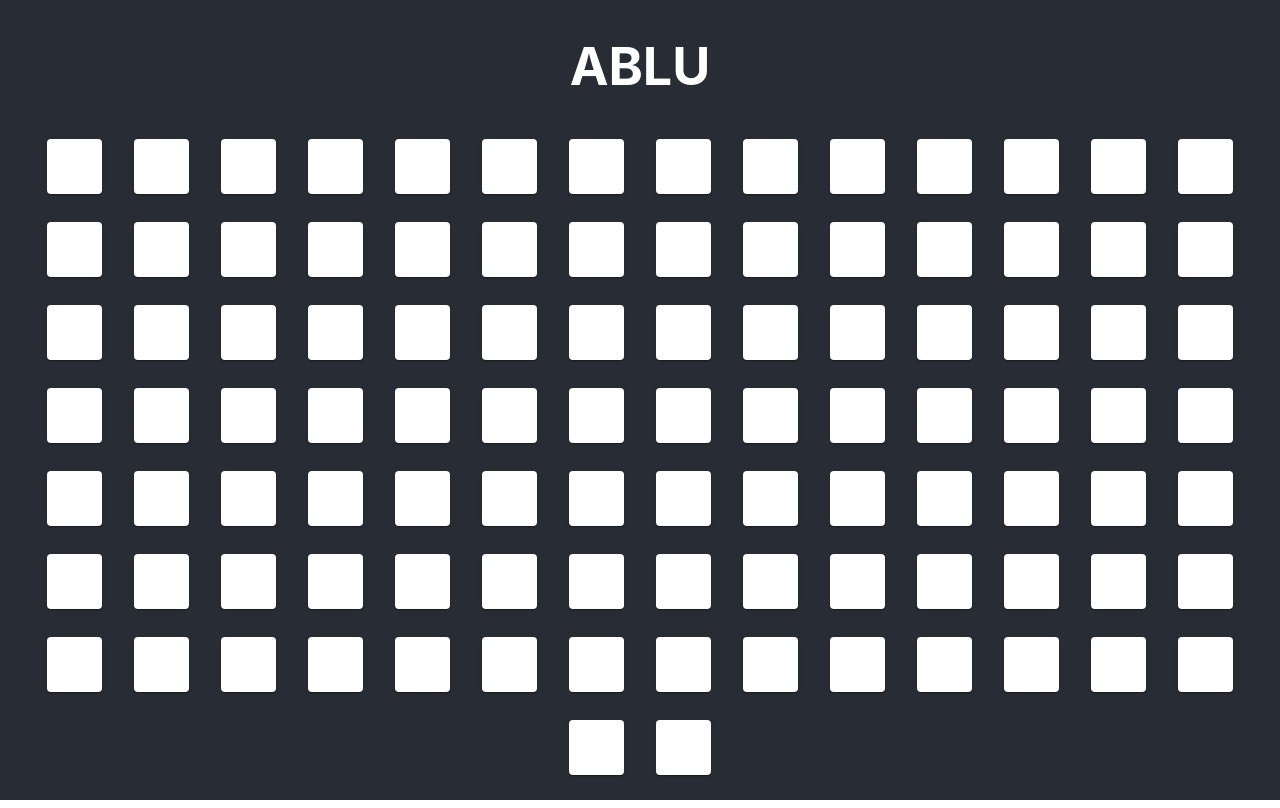
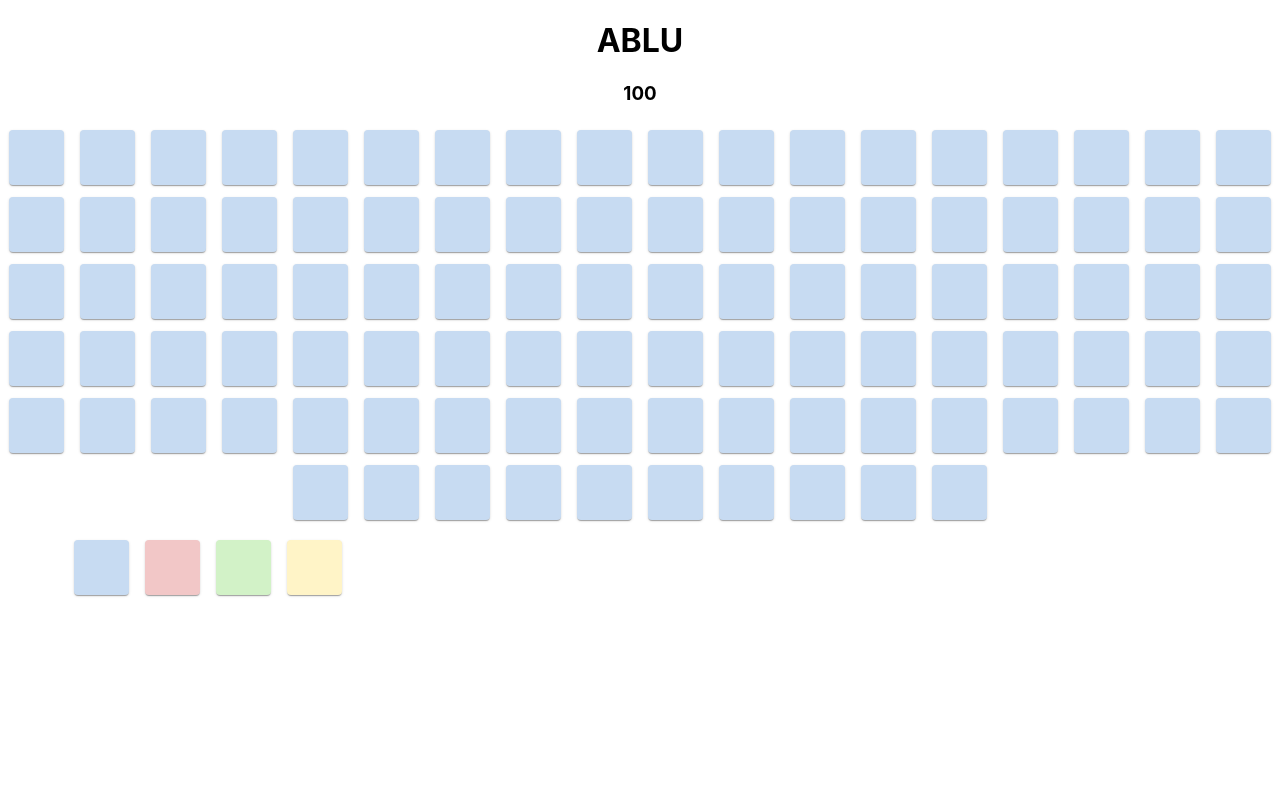
Before and after one commit to tklausner/ablu, a React (Create React App) app: page / in a window 1280 px wide. Built offline with nearby package versions, Linux system fonts and the light colour scheme; the HTML template or start-up script is replaced by a standard one.

Commit message:
lots of changes

```diff
--- a/src/App.js
+++ b/src/App.js
@@ -1,81 +1,18 @@
 import './App.css';
 import React from 'react';
-import { makeStyles } from '@material-ui/core/styles';
-import Grid from '@material-ui/core/Grid';
-import Paper from '@material-ui/core/Paper';
-import { Button } from '@material-ui/core';
-
-const useStyles = makeStyles((theme) => ({
-  root: {
-    flexGrow: 1,
-  },
-  paper: {
-    height: 55,
-    width: 55,
-  },
-
-}));
-
-// Winning Square
-let wIndex = 0;
-
+import Game from "./Game.js"
 
 function App() {
-
-  const [spacing] = React.useState(2);
-  const classes = useStyles();
-
-  // Create Square IDS
-  const vals = [...Array(100).keys()];
-
-  // Create map of Squares to Number Bid
-  let valMap = new Map();
-  vals.forEach(e => {
-    valMap[e] = 0;
-  });
-
 
 
   return (
     <div className="App">
-      <header className="App-header">
+      <header >
         <h1>ABLU</h1>
-        <Grid container className={classes.root} spacing={2}>
-          <Grid item xs={12}>
-            <Grid container justifyContent="center" spacing={spacing}>
-              {vals.map((value) => (
-                <Grid key={value} item>
-                  <Button onClick={(a => {
-                    squarePressed(valMap, value);
-                  })}>
-                    <Paper className={classes.paper} />
-                  </Button>
-                </Grid>
-              ))}
-            </Grid>
-          </Grid>
-        </Grid>
       </header>
+      <Game />
     </div>
   );
 }
 
-function squarePressed(map, val) {
-  if (val === wIndex) {
-    console.log("winning")
-  }
-  map[val] += 1;
-  console.log(val, map[val])
-}
-
-function calcWindex(map) {
-  let min = 999;
-  map.forEach(v, k => {
-    if (v < min) {
-      min = v;
-    }
-  })
-  return min;
-}
-
 export default App;
--- /dev/null
+++ b/src/Game.js
@@ -0,0 +1,184 @@
+import './App.css';
+import React from 'react';
+import { withStyles } from "@material-ui/core/styles";
+import Grid from '@material-ui/core/Grid';
+import Paper from '@material-ui/core/Paper';
+import { Button } from '@material-ui/core';
+
+const styles = theme => ({
+  root: {
+    flexGrow: 1,
+  },
+  paper: {
+    height: 55,
+    width: 55,
+  },
+});
+
+
+class Game extends React.Component {
+
+  constructor(props) {
+    super(props);
+
+    // Create Square IDS
+    let vals = [...Array(100).keys()];
+
+    // Create map of Squares to Number Bid
+    let valMap = new Map();
+    vals.forEach(e => {
+      valMap[e] = 0;
+    });
+
+    this.state = {
+      vals: vals,
+      board: valMap,
+      wIndex: 1000,
+      balance: 100,
+      infoMode: true,
+    };
+  }
+  render() {
+
+    const { classes } = this.props;
+
+    return (
+      <div>
+        <h3>{this.state.balance}</h3>
+        <Grid container className={classes.root} spacing={2}>
+          <Grid item xs={12}>
+            <Grid container justifyContent="center" >
+              {this.state.vals.map((value) => (
+                <Grid key={value} item>
+                  <Button onClick={(e => {
+                    this.squarePressed(value)
+                  })}>
+                    <Paper className={classes.paper} style={{ backgroundColor: this.background(value, this.state.board[value]) }} />
+                  </Button>
+                </Grid>
+              ))}
+            </Grid>
+          </Grid>
+        </Grid>
+        <Grid container className={classes.root} spacing={2}>
+          <Grid item xs={4}>
+            <Grid container justifyContent="center" >
+              {[0, 1, 2, 3].map((id) => (
+                <Grid key={id} item>
+                  <Button onClick={(e => {
+                    this.barPressed(id)
+                  })}>
+                    <Paper className={classes.paper} style={{ backgroundColor: this.barBackground(id) }} />
+                  </Button>
+                </Grid>
+              ))}
+            </Grid>
+          </Grid>
+        </Grid>
+      </div>
+    );
+  }
+
+  barBackground(id) {
+
+    const base = "#C7DBF2";
+    const not = "#F2C7C7";
+    const uni = "#D2F2C7";
+    const low = "#FFF4C7";
+
+    if (this.state.infoMode) {
+      switch (id) {
+        case 0:
+          return base;
+        case 1:
+          return not;
+        case 2:
+          return uni;
+        case 3:
+          return low;
+        default:
+          return "#000"
+      }
+    }
+  }
+
+  background(id, numBids) {
+
+    const base = "#C7DBF2";
+    const not = "#F2C7C7";
+    const uni = "#D2F2C7";
+    const low = "#FFF4C7";
+
+    if (this.state.wIndex === id) {
+      return low;
+    }
+
+    switch (numBids) {
+      case 0:
+        return base;
+      case 1:
+        return uni;
+      default:
+        return not;
+    }
+  }
+
+  buySquare(val) {
+    this.calcWindex(val)
+    if (val === this.state.wIndex) {
+      console.log("winning")
+    }
+    this.state.board[val] += 1;
+
+    console.log(val, this.state.board[val])
+
+    this.setState(
+      {},
+    )
+  }
+
+  squarePressed(val) {
+    //alert("Are you sure you want to buy this?")
+    this.setState({
+      infoMode: false
+    })
+    if (this.state.balance > 0) {
+      this.setState({
+        balance: this.state.balance - 20
+      })
+      this.buySquare(val);
+    }
+  }
+
+  barPressed(id) {
+
+    switch (id) {
+      case 0:
+        console.log("more info on base");
+        break;
+      case 1:
+        console.log("more info on not");
+        break;
+      case 2:
+        console.log("more info on uni");
+        break;
+      case 3:
+        console.log("more info on low");
+        break;
+      default:
+        console.log("ERROR");
+        break;
+    }
+  }
+
+  calcWindex(val) {
+    if (val < this.state.wIndex) {
+      this.setState({
+        wIndex: val
+      })
+    }
+
+  }
+}
+
+export default withStyles(styles, { withTheme: true })(Game);
```
